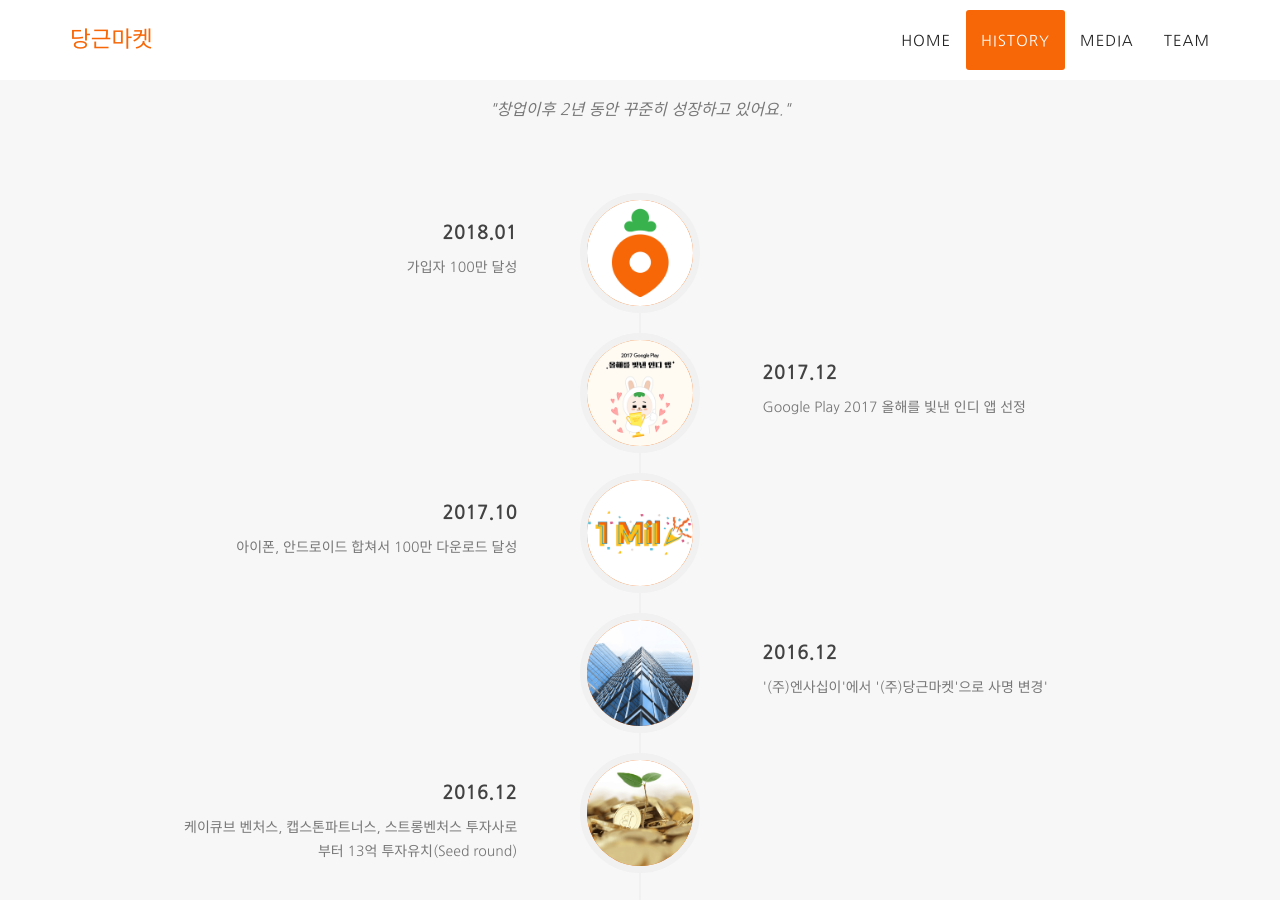
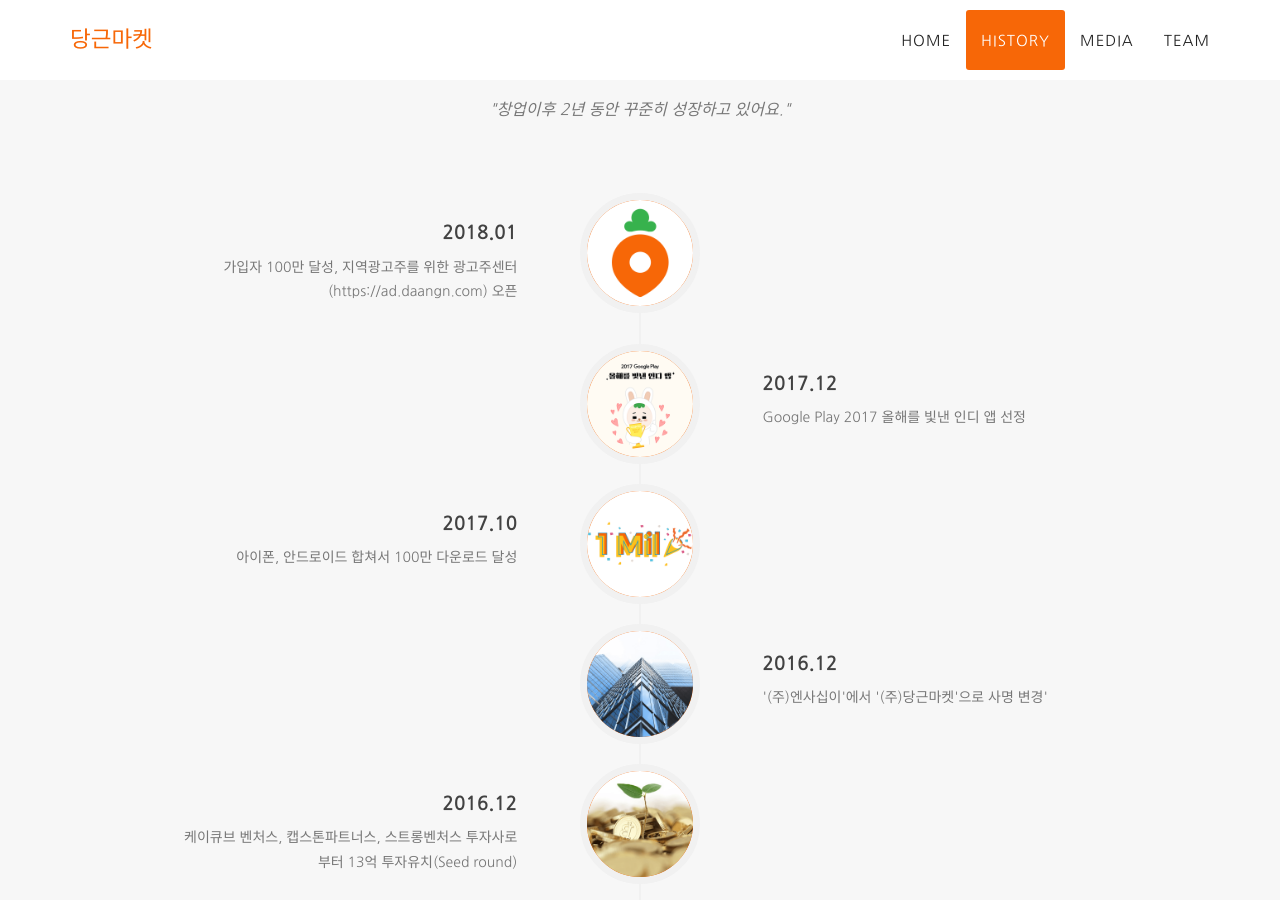
Before and after one commit to daangn/daangn-team-page, a Jekyll site: the page built from index.html, in a window 1280 px wide and 900 px high, scrolled down 1173 px. Built offline with Jekyll 4.4.1, drawn with Linux system fonts in a browser that asks for light colours; some web fonts are replaced.

Commit message:
Update _config.yml

```diff
--- a/_config.yml
+++ b/_config.yml
@@ -9,7 +9,7 @@
 about: "당근마켓의 비전은 “동네 이웃 간 활발한 교류와 연결을 통해 사람들의 삶을 더 행복하게 만드는 것”이에요.</br>지역 내에서 발생하는 모든 개인 간의 거래정보(중고거래, 구인, 지역생활정보 등)가 모이고</br>그 정보들이 따뜻한 문화 안에서 교류되는 세상을 꿈꾸고 있어요.</br>당근마켓은 중고거래에서 시작하지만 지역커뮤니티 및 정보 서비스를 지향합니다."
 
 history:
-- title: '가입자 100만 달성'
+- title: '가입자 100만 달성, 지역광고주를 위한 광고주센터(https://ad.daangn.com) 오픈'
   date: '2018.01'
   pic: icon
 
```
